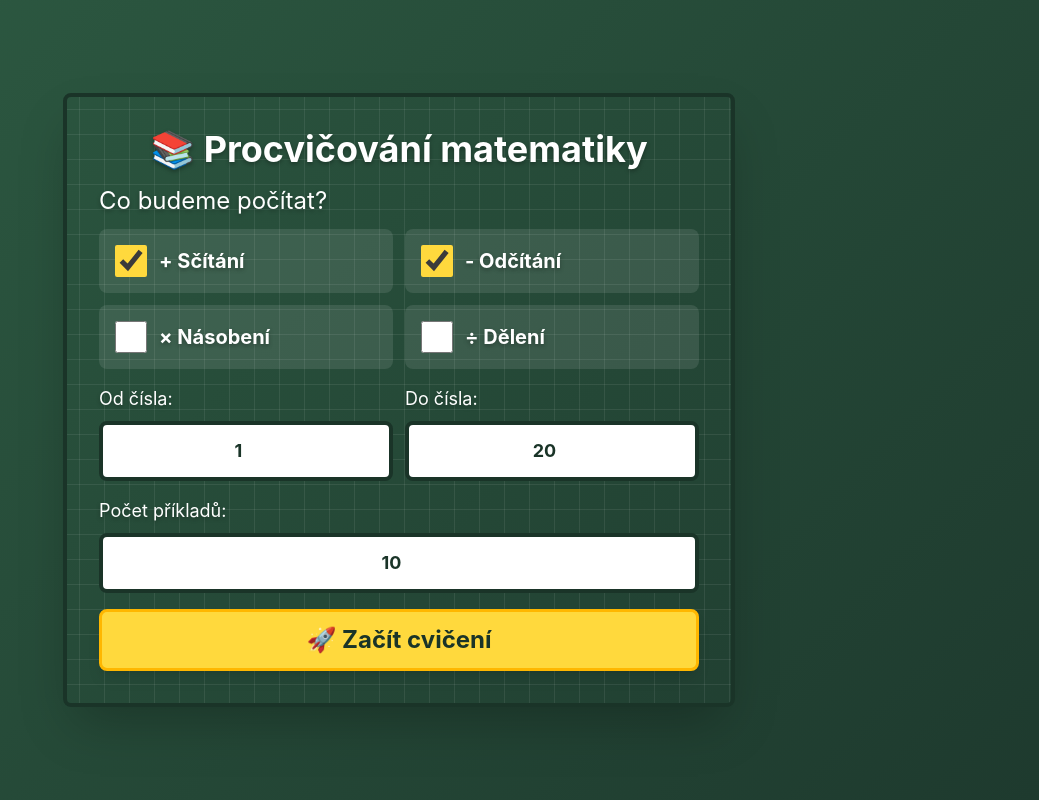
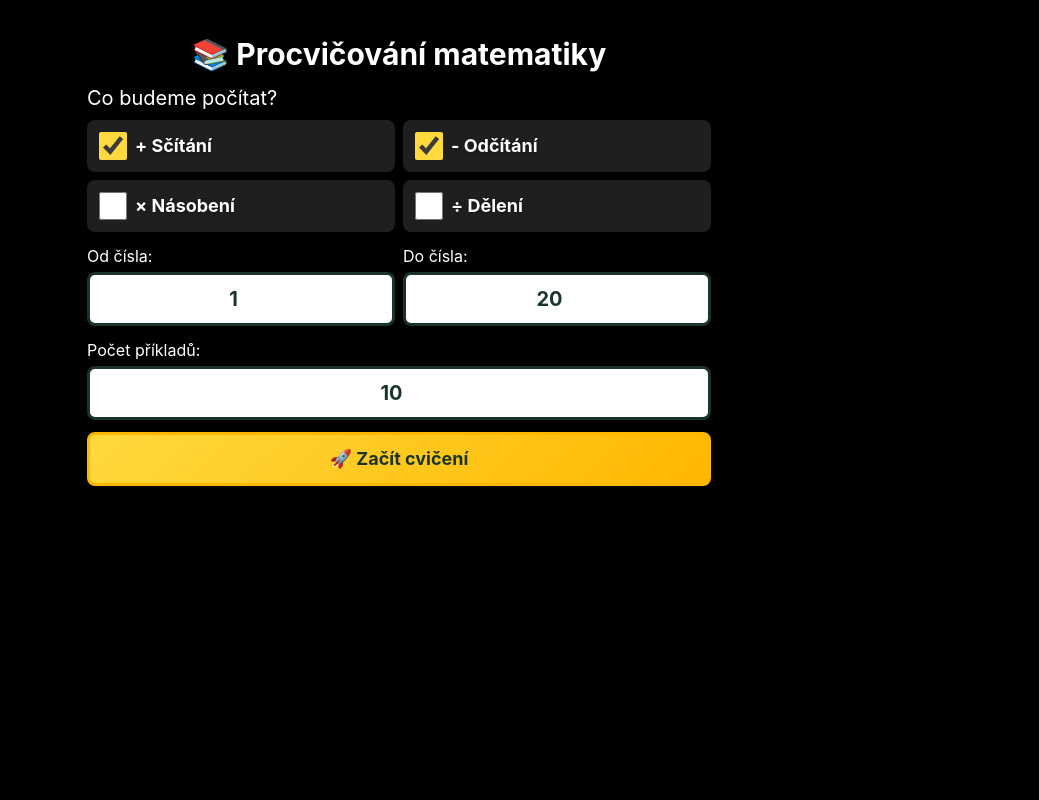
Before and after one commit to JanMikes/math-practice, a Next.js app: page / in a window 1280 px wide. Shown: the whole page, without its empty margins (241-1280 px from the left). Built offline with nearby package versions, Linux system fonts and the light colour scheme.

Commit message:
UX improvements

```diff
--- a/app/globals.css
+++ b/app/globals.css
@@ -2,14 +2,41 @@
 @tailwind components;
 @tailwind utilities;
 
-@import url('https://fonts.googleapis.com/css2?family=Nunito:wght@400;600;700;800&display=swap');
+@keyframes slideInRight {
+  from {
+    opacity: 0;
+    transform: translateX(30px);
+  }
+  to {
+    opacity: 1;
+    transform: translateX(0);
+  }
+}
+
+@keyframes slideOutLeft {
+  from {
+    opacity: 1;
+    transform: translateX(0);
+  }
+  to {
+    opacity: 0;
+    transform: translateX(-30px);
+  }
+}
+
+@keyframes fadeIn {
+  from {
+    opacity: 0;
+  }
+  to {
+    opacity: 1;
+  }
+}
 
 html, body {
-  font-family: 'Nunito', -apple-system, BlinkMacSystemFont, 'Segoe UI', 'Roboto', 'Oxygen',
-    'Ubuntu', 'Cantarell', 'Fira Sans', 'Droid Sans', 'Helvetica Neue',
-    sans-serif;
-  background: linear-gradient(135deg, #2d5a42 0%, #1e3a2e 100%);
-  background-attachment: fixed;
+  font-family: -apple-system, BlinkMacSystemFont, 'Segoe UI', 'Roboto', 'Oxygen',
+    'Ubuntu', 'Cantarell', 'Helvetica Neue', Arial, sans-serif;
+  background: #000000;
   min-height: 100vh;
   height: 100vh;
   overflow: hidden;
@@ -17,75 +44,132 @@ html, body {
   -moz-osx-font-smoothing: grayscale;
   margin: 0;
   padding: 0;
+  touch-action: pan-y;
 }
 
 @layer components {
   .chalkboard-card {
-    @apply shadow-2xl rounded-lg border-4;
-    padding: 1rem;
-    background: linear-gradient(135deg, #2f5a43 0%, #234635 100%);
-    border-color: #1a3428;
-    background-image:
-      linear-gradient(0deg, transparent 24%, rgba(255, 255, 255, .08) 25%, rgba(255, 255, 255, .08) 26%, transparent 27%, transparent 74%, rgba(255, 255, 255, .08) 75%, rgba(255, 255, 255, .08) 76%, transparent 77%, transparent),
-      linear-gradient(90deg, transparent 24%, rgba(255, 255, 255, .08) 25%, rgba(255, 255, 255, .08) 26%, transparent 27%, transparent 74%, rgba(255, 255, 255, .08) 75%, rgba(255, 255, 255, .08) 76%, transparent 77%, transparent);
-    background-size: 50px 50px;
+    padding: 0.75rem;
+    position: relative;
   }
 
   .chalk-text {
     @apply text-white;
-    text-shadow: 0 2px 4px rgba(0, 0, 0, 0.3);
+    text-shadow: 0 1px 3px rgba(0, 0, 0, 0.3);
   }
 
   .btn-chalk {
-    @apply px-4 py-2 md:px-6 md:py-3 rounded-lg font-bold text-lg transition-all duration-200 transform hover:scale-105 active:scale-95;
+    @apply px-4 py-2.5 rounded-lg font-bold transition-all duration-200 transform active:scale-95;
     @apply shadow-lg;
-    background: #ffd93d;
+    background: linear-gradient(135deg, #ffd93d 0%, #ffb700 100%);
     color: #1a3428;
     border: 3px solid #ffb700;
+    min-height: 48px;
+    touch-action: manipulation;
+    -webkit-tap-highlight-color: transparent;
   }
 
   @media (min-width: 768px) {
     .chalkboard-card {
-      padding: 2rem;
+      padding: 1.5rem;
+    }
+
+    .btn-chalk:hover {
+      transform: translateY(-1px);
+      box-shadow:
+        0 0 20px rgba(255, 217, 61, 0.5),
+        0 6px 15px rgba(0, 0, 0, 0.3);
     }
   }
 
-  .btn-chalk:hover {
-    background: #ffed4e;
-    box-shadow: 0 0 20px rgba(255, 217, 61, 0.6);
+  .btn-chalk:active {
+    background: linear-gradient(135deg, #ffb700 0%, #ffd93d 100%);
   }
 
   .input-chalk {
-    @apply w-full px-4 py-3 rounded-lg text-xl font-bold text-center;
-    @apply focus:outline-none focus:ring-4;
+    @apply w-full px-3 py-2.5 rounded-lg font-bold text-center;
+    @apply focus:outline-none focus:ring-2;
     background: #ffffff;
     color: #1a3428;
-    border: 4px solid #1a3428;
+    border: 3px solid #1a3428;
+    min-height: 48px;
+    touch-action: manipulation;
+    -webkit-tap-highlight-color: transparent;
   }
 
   .input-chalk:focus {
     border-color: #ffd93d;
-    box-shadow: 0 0 0 4px rgba(255, 217, 61, 0.3);
+    box-shadow: 0 0 0 3px rgba(255, 217, 61, 0.2);
   }
 
   .input-chalk:disabled {
-    background: #e0e0e0;
-    color: #666;
+    background: #f0f0f0;
+    color: #999;
     cursor: not-allowed;
+    border-color: #999;
+  }
+
+  .input-chalk::placeholder {
+    color: #999;
   }
 
   .checkbox-container {
-    @apply flex items-center gap-3 p-4 rounded-lg cursor-pointer;
-    @apply transition-colors duration-200;
-    background: rgba(255, 255, 255, 0.1);
+    @apply flex items-center gap-2 p-2.5 rounded-lg cursor-pointer;
+    @apply transition-all duration-150;
+    background: rgba(255, 255, 255, 0.12);
+    border: 2px solid transparent;
+    min-height: 48px;
+    touch-action: manipulation;
+    -webkit-tap-highlight-color: transparent;
   }
 
   .checkbox-container:hover {
-    background: rgba(255, 255, 255, 0.15);
+    background: rgba(255, 255, 255, 0.18);
+    border-color: rgba(255, 217, 61, 0.3);
+  }
+
+  .checkbox-container:active {
+    transform: scale(0.98);
   }
 
   .checkbox-chalk {
-    @apply w-8 h-8 rounded cursor-pointer;
+    @apply w-7 h-7 rounded cursor-pointer;
     accent-color: #ffd93d;
   }
+
+  .progress-bar {
+    @apply w-full rounded-full h-3;
+    background: rgba(0, 0, 0, 0.3);
+    border: 2px solid rgba(255, 255, 255, 0.2);
+    overflow: hidden;
+  }
+
+  .progress-fill {
+    @apply h-full rounded-full transition-all duration-500;
+    background: linear-gradient(90deg, #ffd93d 0%, #ffed4e 100%);
+  }
+
+  .result-card {
+    @apply p-2.5 rounded-lg transition-all duration-200;
+    border: 2px solid;
+    touch-action: manipulation;
+  }
+
+  .result-card-correct {
+    background: rgba(34, 197, 94, 0.15);
+    border-color: #22c55e;
+  }
+
+  .result-card-incorrect {
+    background: rgba(239, 68, 68, 0.15);
+    border-color: #ef4444;
+  }
+
+  .problem-slide-in {
+    animation: slideInRight 0.3s ease-out;
+  }
+
+  .screen-fade-in {
+    animation: fadeIn 0.3s ease-out;
+  }
 }
--- a/app/page.tsx
+++ b/app/page.tsx
@@ -33,7 +33,6 @@ export default function Home() {
   const [problems, setProblems] = useState<Problem[]>([]);
   const [currentProblemIndex, setCurrentProblemIndex] = useState(0);
   const [currentAnswer, setCurrentAnswer] = useState('');
-  const [correctionMode, setCorrectionMode] = useState(false);
   const [lastAnswerSubmitted, setLastAnswerSubmitted] = useState(false);
 
   // Save to localStorage
@@ -179,17 +178,20 @@ export default function Home() {
       userAnswerNum === updatedProblems[currentProblemIndex].correctAnswer;
 
     setProblems(updatedProblems);
-    setLastAnswerSubmitted(true);
-  };
 
-  const handleNextProblem = () => {
+    // For non-last problems, immediately go to next
     if (currentProblemIndex < problems.length - 1) {
       setCurrentProblemIndex(currentProblemIndex + 1);
       setCurrentAnswer('');
       setLastAnswerSubmitted(false);
     } else {
-      setScreen('results');
+      // For last problem, show submit button
+      setLastAnswerSubmitted(true);
     }
+  };
+
+  const handleNextProblem = () => {
+    setScreen('results');
   };
 
   const handleCorrection = (index: number, newAnswer: string) => {
@@ -206,23 +208,10 @@ export default function Home() {
     setProblems([]);
     setCurrentProblemIndex(0);
     setCurrentAnswer('');
-    setCorrectionMode(false);
     setLastAnswerSubmitted(false);
     if (typeof window !== 'undefined') {
       localStorage.removeItem('mathProblems');
     }
-  };
-
-  const retryIncorrect = () => {
-    const incorrectProblems = problems.filter(p => !p.isCorrect);
-    incorrectProblems.forEach(p => {
-      p.userAnswer = '';
-      p.isCorrect = null;
-    });
-    setProblems(incorrectProblems);
-    setCurrentProblemIndex(0);
-    setCurrentAnswer('');
-    setScreen('exercise');
   };
 
   const getOperationSymbol = (op: Operation): string => {
@@ -259,20 +248,21 @@ export default function Home() {
 
   const correctCount = problems.filter(p => p.isCorrect).length;
   const totalCount = problems.length;
+  const hasIncorrect = correctCount < totalCount;
 
   return (
-    <div className="min-h-screen h-screen flex items-center justify-center p-4 overflow-hidden">
-      <div className="chalkboard-card max-w-2xl w-full max-h-[calc(100vh-2rem)] overflow-y-auto">
+    <div className="min-h-screen h-screen flex justify-center p-2 sm:p-3">
+      <div className="chalkboard-card max-w-2xl w-full h-fit">
 
         {screen === 'setup' && (
-          <div className="space-y-4">
-            <h1 className="text-3xl md:text-4xl font-bold text-center chalk-text mb-4">
+          <div className="space-y-3">
+            <h1 className="text-2xl sm:text-3xl font-bold text-center chalk-text mb-2">
               📚 Procvičování matematiky
             </h1>
 
             <div>
-              <h2 className="text-xl md:text-2xl chalk-text mb-3">Co budeme počítat?</h2>
-              <div className="grid grid-cols-2 gap-3">
+              <h2 className="text-lg sm:text-xl chalk-text mb-2">Co budeme počítat?</h2>
+              <div className="grid grid-cols-2 gap-2">
                 {(['+', '-', '*', '/'] as Operation[]).map(op => (
                   <label key={op} className="checkbox-container">
                     <input
@@ -281,7 +271,7 @@ export default function Home() {
                       checked={settings.operations.includes(op)}
                       onChange={() => toggleOperation(op)}
                     />
-                    <span className="text-xl chalk-text font-bold">
+                    <span className="text-base sm:text-lg chalk-text font-bold">
                       {getOperationSymbol(op)} {getOperationName(op)}
                     </span>
                   </label>
@@ -289,16 +279,16 @@ export default function Home() {
               </div>
             </div>
 
-            <div className="grid grid-cols-2 gap-3">
+            <div className="grid grid-cols-2 gap-2">
               <div>
-                <label className="block text-lg chalk-text mb-2">
+                <label className="block text-sm sm:text-base chalk-text mb-1">
                   Od čísla:
                 </label>
                 <input
                   type="number"
                   inputMode="numeric"
                   pattern="[0-9]*"
-                  className="input-chalk text-lg"
+                  className="input-chalk text-lg sm:text-xl"
                   value={settings.minNumber}
                   onChange={(e) =>
                     setSettings({ ...settings, minNumber: parseInt(e.target.value) || 0 })
@@ -308,14 +298,14 @@ export default function Home() {
                 />
               </div>
               <div>
-                <label className="block text-lg chalk-text mb-2">
+                <label className="block text-sm sm:text-base chalk-text mb-1">
                   Do čísla:
                 </label>
                 <input
                   type="number"
                   inputMode="numeric"
                   pattern="[0-9]*"
-                  className="input-chalk text-lg"
+                  className="input-chalk text-lg sm:text-xl"
                   value={settings.maxNumber}
                   onChange={(e) =>
                     setSettings({ ...settings, maxNumber: parseInt(e.target.value) || 1 })
@@ -327,14 +317,14 @@ export default function Home() {
             </div>
 
             <div>
-              <label className="block text-lg chalk-text mb-2">
+              <label className="block text-sm sm:text-base chalk-text mb-1">
                 Počet příkladů:
               </label>
               <input
                 type="number"
                 inputMode="numeric"
                 pattern="[0-9]*"
-                className="input-chalk text-lg"
+                className="input-chalk text-lg sm:text-xl"
                 value={settings.problemCount}
                 onChange={(e) =>
                   setSettings({ ...settings, problemCount: parseInt(e.target.value) || 1 })
@@ -345,7 +335,7 @@ export default function Home() {
             </div>
 
             <button
-              className="btn-chalk w-full text-2xl"
+              className="btn-chalk w-full text-base sm:text-lg"
               onClick={startExercise}
             >
               🚀 Začít cvičení
@@ -354,14 +344,14 @@ export default function Home() {
         )}
 
         {screen === 'exercise' && problems[currentProblemIndex] && (
-          <div className="space-y-6 md:space-y-8">
+          <div className="space-y-4 screen-fade-in">
             <div className="text-center">
-              <div className="text-lg md:text-xl chalk-text mb-2">
+              <div className="text-base sm:text-lg chalk-text mb-2">
                 Příklad {currentProblemIndex + 1} z {problems.length}
               </div>
-              <div className="w-full bg-chalkboard-dark rounded-full h-3">
+              <div className="progress-bar">
                 <div
-                  className="bg-chalk-yellow h-3 rounded-full transition-all duration-300"
+                  className="progress-fill"
                   style={{
                     width: `${((currentProblemIndex + 1) / problems.length) * 100}%`,
                   }}
@@ -369,8 +359,8 @@ export default function Home() {
               </div>
             </div>
 
-            <div className="text-center">
-              <div className="text-5xl md:text-6xl chalk-text font-bold mb-6 md:mb-8 py-4 md:py-8">
+            <div key={currentProblemIndex} className="text-center py-4 problem-slide-in">
+              <div className="text-5xl sm:text-6xl chalk-text font-bold mb-6">
                 {problems[currentProblemIndex].num1}{' '}
                 {getOperationSymbol(problems[currentProblemIndex].operation)}{' '}
                 {problems[currentProblemIndex].num2} = ?
@@ -380,7 +370,7 @@ export default function Home() {
                 type="number"
                 inputMode="numeric"
                 pattern="[0-9]*"
-                className="input-chalk text-3xl md:text-4xl mb-4 md:mb-6"
+                className="input-chalk text-3xl sm:text-4xl mb-4"
                 value={currentAnswer}
                 onChange={(e) => setCurrentAnswer(e.target.value)}
                 onKeyPress={(e) => {
@@ -399,17 +389,17 @@ export default function Home() {
 
               {!lastAnswerSubmitted ? (
                 <button
-                  className="btn-chalk w-full text-2xl"
+                  className="btn-chalk w-full text-base sm:text-lg"
                   onClick={handleSubmitAnswer}
                 >
-                  ✓ Zadat výsledek
+                  {currentProblemIndex < problems.length - 1 ? '✓ Zadat a další' : '✓ Zadat výsledek'}
                 </button>
               ) : (
                 <button
-                  className="btn-chalk w-full text-2xl"
+                  className="btn-chalk w-full text-base sm:text-lg"
                   onClick={handleNextProblem}
                 >
-                  {currentProblemIndex < problems.length - 1 ? '➡️ Další příklad' : '🏁 Zkontrolovat výsledky'}
+                  🏁 Zkontrolovat výsledky
                 </button>
               )}
             </div>
@@ -417,60 +407,54 @@ export default function Home() {
         )}
 
         {screen === 'results' && (
-          <div className="space-y-4">
-            <h1 className="text-3xl md:text-4xl font-bold text-center chalk-text mb-2">
-              🎉 Výsledky
+          <div className="space-y-3">
+            <h1 className="text-2xl sm:text-3xl font-bold text-center chalk-text mb-2">
+              {hasIncorrect ? '✏️ Oprav chyby' : '🎉 Výsledky'}
             </h1>
 
-            <div className="text-center">
-              <div className="text-2xl md:text-3xl chalk-text font-bold mb-2">
-                {correctCount} / {totalCount} správně
+            <div className="text-center bg-white bg-opacity-10 rounded-xl p-3">
+              <div className="text-3xl sm:text-4xl chalk-text font-bold mb-1">
+                {correctCount} / {totalCount}
               </div>
-              <div className="text-lg md:text-xl chalk-text">
+              <div className="text-xs sm:text-sm chalk-text mb-2">správně</div>
+              <div className="text-base sm:text-lg chalk-text">
                 {correctCount === totalCount
                   ? '🌟 Výborně! Všechno správně! 🌟'
-                  : correctCount >= totalCount * 0.8
-                  ? '👏 Skvělá práce!'
-                  : correctCount >= totalCount * 0.6
-                  ? '👍 Dobře, ale můžeš to ještě lépe!'
-                  : '💪 Nezapomeň se víc procvičit!'}
+                  : '✏️ Oprav nesprávné odpovědi níže'}
               </div>
             </div>
 
-            <div className="space-y-2 max-h-[40vh] overflow-y-auto">
+            <div className="space-y-2 max-h-[40vh] overflow-y-auto pr-1">
               {problems.map((problem, index) => (
                 <div
                   key={index}
-                  className={`p-3 rounded-lg ${
+                  className={`result-card ${
                     problem.isCorrect
-                      ? 'bg-green-900 bg-opacity-40 border-2 border-chalk-green'
-                      : 'bg-red-900 bg-opacity-40 border-2 border-chalk-red'
+                      ? 'result-card-correct'
+                      : 'result-card-incorrect'
                   }`}
                 >
-                  <div className="flex items-center justify-between">
-                    <div className="text-lg md:text-2xl chalk-text font-bold">
+                  <div className="flex items-center justify-between gap-2">
+                    <div className="text-lg sm:text-xl chalk-text font-bold flex-1">
                       {problem.num1} {getOperationSymbol(problem.operation)}{' '}
                       {problem.num2} ={' '}
-                      {correctionMode && !problem.isCorrect ? (
+                      {!problem.isCorrect ? (
                         <input
                           type="number"
                           inputMode="numeric"
                           pattern="[0-9]*"
-                          className="input-chalk w-20 md:w-24 inline-block text-lg md:text-xl"
+                          className="input-chalk w-16 sm:w-20 inline-block text-lg py-1.5"
                           value={problem.userAnswer}
                           onChange={(e) => handleCorrection(index, e.target.value)}
+                          autoFocus={index === problems.findIndex(p => !p.isCorrect)}
                         />
                       ) : (
-                        <span
-                          className={
-                            problem.isCorrect ? 'text-green-400' : 'text-red-400'
-                          }
-                        >
+                        <span className="text-green-300">
                           {problem.userAnswer}
                         </span>
                       )}
                     </div>
-                    <div className={`text-3xl md:text-4xl font-bold ${problem.isCorrect ? 'text-green-400' : 'text-red-400'}`}>
+                    <div className={`text-2xl sm:text-3xl font-bold flex-shrink-0 ${problem.isCorrect ? 'text-green-300' : 'text-red-300'}`}>
                       {problem.isCorrect ? '✓' : '✗'}
                     </div>
                   </div>
@@ -479,36 +463,18 @@ export default function Home() {
             </div>
 
             <div className="space-y-2">
-              {!correctionMode && correctCount < totalCount && (
+              {hasIncorrect ? (
+                <div className="text-center text-sm sm:text-base chalk-text bg-white bg-opacity-10 rounded-lg p-2">
+                  Oprav všechny chyby, aby ses mohl posunout dál
+                </div>
+              ) : (
                 <button
-                  className="btn-chalk w-full text-lg md:text-xl"
-                  onClick={() => setCorrectionMode(true)}
+                  className="btn-chalk w-full text-sm sm:text-base"
+                  onClick={startNewExercise}
                 >
-                  ✏️ Opravit nesprávné odpovědi
+                  🆕 Nové cvičení
                 </button>
               )}
-              {correctionMode && (
-                <button
-                  className="btn-chalk w-full text-lg md:text-xl bg-green-600 hover:bg-green-700"
-                  onClick={() => setCorrectionMode(false)}
-                >
-                  💾 Uložit opravy
-                </button>
-              )}
-              {correctCount < totalCount && (
-                <button
-                  className="btn-chalk w-full text-lg md:text-xl bg-orange-500 hover:bg-orange-600"
-                  onClick={retryIncorrect}
-                >
-                  🔄 Opakovat nesprávné příklady
-                </button>
-              )}
-              <button
-                className="btn-chalk w-full text-lg md:text-xl"
-                onClick={startNewExercise}
-              >
-                🆕 Nové cvičení
-              </button>
             </div>
           </div>
         )}
```
